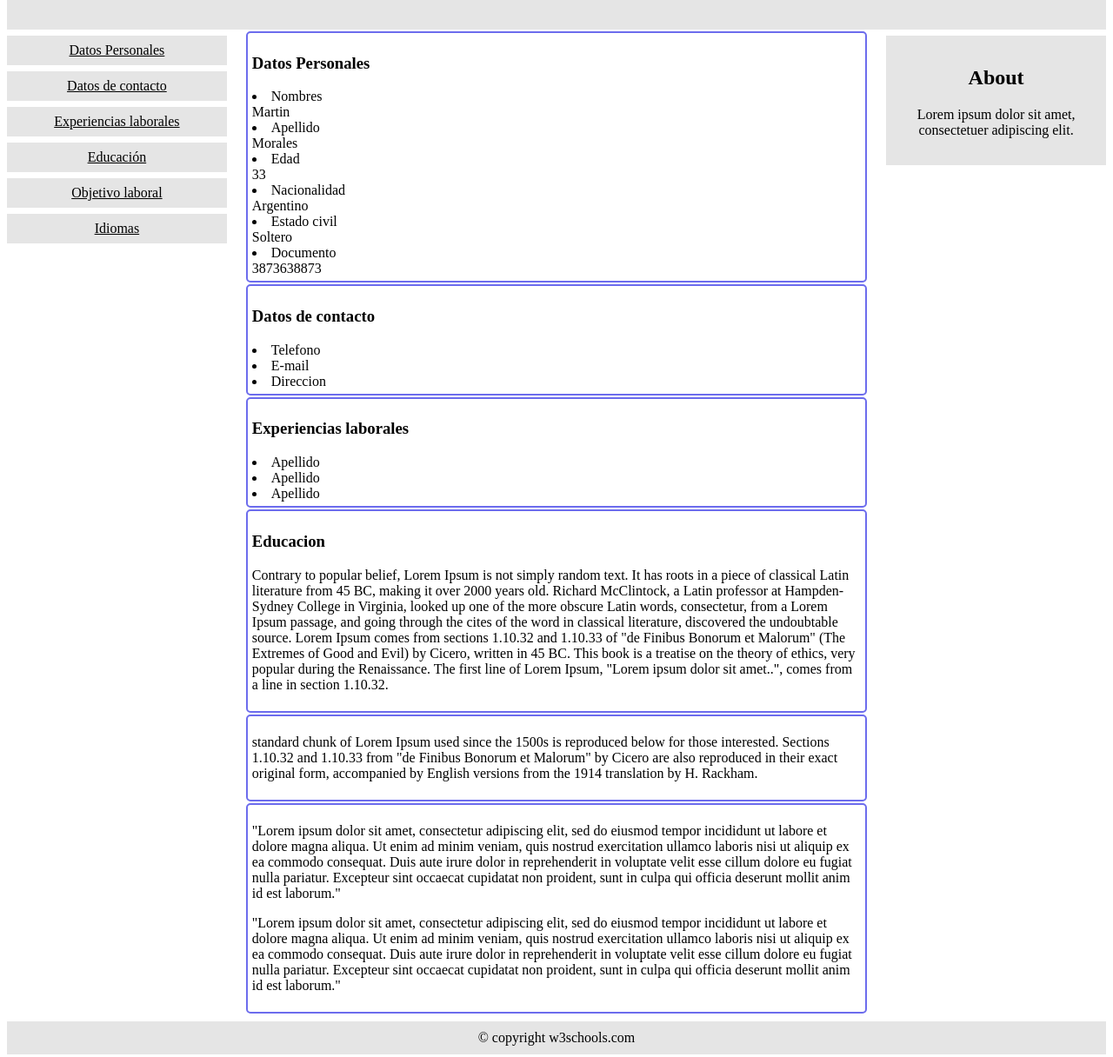
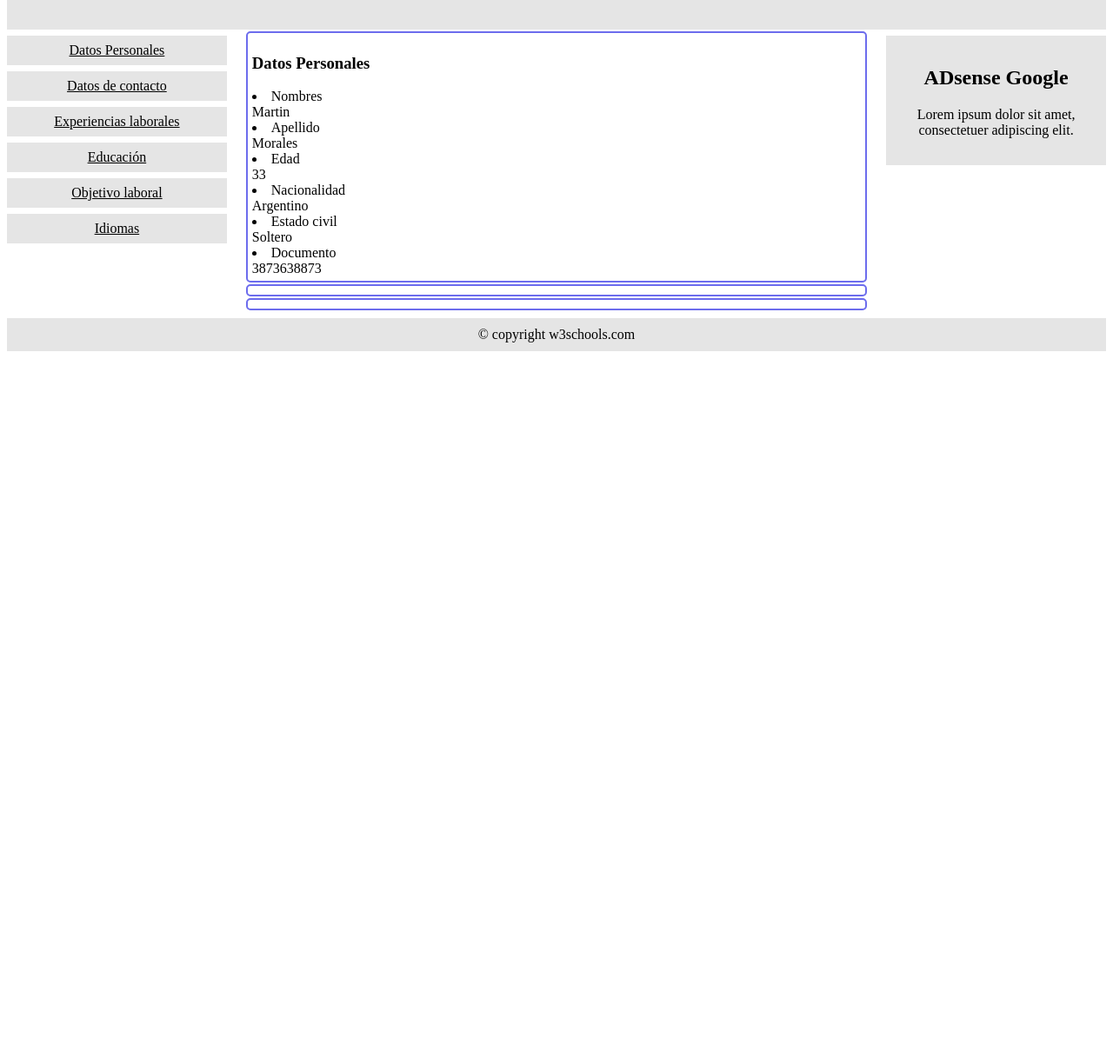
Before and after one commit to AldoMMorales/MiCurriculumVitae, a plain HTML site: page micv.html in a window 1280 px wide. Shown: the part 84-1300 px from the top of the page at 87% size. After the commit the page ends 800 px from the top, so only its background shows below. Drawn offline with Linux system fonts and the light colour scheme.

Commit message:
definiendo script

```diff
--- a/micv.html
+++ b/micv.html
@@ -5,11 +5,17 @@
     <meta http-equiv="X-UA-Compatible" content="IE=edge">
     <meta name="viewport" content="width=device-width, initial-scale=1.0">
     <link rel="stylesheet" href="styles.css">
+    <script type="text/javascript" src="script.js"></script>
     <link rel="icon" type="image/x-icon" href="C:\Users\User\Pictures\favicon.ico">
+
     <title>Mi Curriculum Vitae</title>
 
 </head>
-<body>
+
+
+
+
+<body onload="init()">
     <div id="main-wrapper">
 
         <!-- Título de la página -->
@@ -20,20 +26,21 @@
             <!-- Menu clickleable lado izquierdo -->
 <div style="overflow:auto">
   <div class="menu">
-    <a href="#datos-personales">Datos Personales</a>
-    <a href="#datos-contacto">Datos de contacto</a>
-    <a href="#experiencias-laborales">Experiencias laborales</a>
-    <a href="#">Educación</a>
-      <a href="#">Objetivo laboral</a>
-      <a href="#">Idiomas</a>
+    <a href="#" onclick="cambio('datos_personales')">Datos Personales</a>
+    <a href="#" onclick="cambio('datos_contacto')">Datos de contacto</a>
+    <a href="#" onclick="cambio('experiencias_laborales')">Experiencias laborales</a>
+    <a href="#" onclick="cambio('educacion')">Educación</a>
+      <a href="#" onclick="cambio('objetivo_laboral')">Objetivo laboral</a>
+      <a href="#" onclick="cambio('idiomas')">Idiomas</a>
   </div>
 
             <!-- Menu principal centro -->
-  <div class="main">
+  <div class="contents">
 
 
       <!-- Caja o division de datos personales -->
-      <div class="card" id="datos-personales">
+      <div class="card">
+        <section id="datos_personales">
     <h3>Datos Personales</h3>
 
         <li>Nombres</li>
@@ -48,78 +55,34 @@
           <span>Soltero</span>
         <li>Documento</li>
           <span>3873638873</span>
-
+        </section>
   </div>
 
       <!-- Caja o division de datos de contacto-->
-      <div class="card" id="datos-contacto">
+      <div class="card">
+        <section id="datos_contacto">
           <h3>Datos de contacto</h3>
 
           <li>Telefono</li>
           <li>E-mail</li>
           <li>Direccion</li>
+          </section>
 
       </div>
 
 
       <!-- Caja o division de experiencias laborales-->
-      <div class="card" id="experiencias-laborales">
+      <div class="card">
+        <section id="experiencias_laborales">
           <h3>Experiencias laborales</h3>
       <li>Apellido</li>
           <li>Apellido</li>
           <li>Apellido</li>
+        </section>
 
     </div>
 
-    <!--Caja o division de Educacion-->
-    <div class="card" id="educacion">
-      <h3>Educacion</h3>
-      <p>Contrary to popular belief, Lorem Ipsum is not simply random text.
-        It has roots in a piece of classical Latin literature from 45 BC,
-        making it over 2000 years old. Richard McClintock, a Latin professor at Hampden-Sydney College in Virginia,
-        looked up one of the more obscure Latin words, consectetur, from a Lorem Ipsum passage, and going through the cites of the word in classical literature,
-        discovered the undoubtable source. Lorem Ipsum comes from sections 1.10.32 and 1.10.33 of "de Finibus Bonorum et Malorum" (The Extremes of Good and Evil) by Cicero,
-        written in 45 BC. This book is a treatise on the theory of ethics, very popular during the Renaissance. The first line of Lorem Ipsum, "Lorem ipsum dolor sit amet..",
-        comes from a line in section 1.10.32.
 
-
-
-      </p>
-    </div>
-
-    <!--Caja o division de Objetivo Laboral-->
-    <div class="card" id="objetivo_laboral">
-
-      <p> standard chunk of Lorem Ipsum used since the 1500s is
-      reproduced below for those interested. Sections 1.10.32 and 1.10.33 from "de Finibus Bonorum et Malorum"
-      by Cicero are also
-      reproduced in their exact original form,
-      accompanied by English versions from the 1914 translation by H. Rackham.
-      </p>
-
-
-
-    </div>
-
-    <!--Caja o division de Idiomas-->
-    <div class="card" id="idiomas">
-      <section>
-        <p>"Lorem ipsum dolor sit amet, consectetur adipiscing elit, sed do eiusmod tempor incididunt ut labore et dolore magna aliqua.
-          Ut enim ad minim veniam, quis nostrud exercitation ullamco laboris nisi ut aliquip ex ea commodo consequat.
-          Duis aute irure dolor in reprehenderit in voluptate velit esse cillum dolore eu fugiat nulla pariatur.
-          Excepteur sint occaecat cupidatat non proident, sunt in culpa qui officia deserunt mollit anim id est laborum."
-
-
-        </p>
-      </section>
-      <section>
-        <p>"Lorem ipsum dolor sit amet, consectetur adipiscing elit, sed do eiusmod tempor incididunt ut labore et dolore magna aliqua.
-          Ut enim ad minim veniam, quis nostrud exercitation ullamco laboris nisi ut aliquip ex ea commodo consequat.
-          Duis aute irure dolor in reprehenderit in voluptate velit esse cillum dolore eu fugiat nulla pariatur.
-          Excepteur sint occaecat cupidatat non proident, sunt in culpa qui officia deserunt mollit anim id est laborum."
-            </p>
-            </section>
-            </div>
 
 
 
@@ -134,7 +97,7 @@
 
             <!-- Lado izquierdo para publicidad -->
   <div class="right">
-    <h2>About</h2>
+    <h2>ADsense Google</h2>
     <p>Lorem ipsum dolor sit amet, consectetuer adipiscing elit.</p>
   </div>
 </div>
@@ -145,6 +108,6 @@
 
 <div style="background-color:#e5e5e5;text-align:center;padding:10px;margin-top:7px;">© copyright w3schools.com</div>
 
- <script type="text/javascript" href="script.js"></script>
+
 </body>
 </html>
--- a/script.js
+++ b/script.js
@@ -2,11 +2,11 @@
 
 
 function init () {
-    var grafica = document.getElementById("sec_grafica");
-    grafica.style.display = "none";
+    var datos_contacto = document.getElementById("datos_contacto");
+    datos_contacto.style.display = "none";
 
-    var mapa = document.getElementById("sec_mapa");
-    mapa.style.display = "none";
+    var experiencias_laborales = document.getElementById("experiencias_laborales");
+    experiencias_laborales.style.display = "none";
 
     }
 
@@ -20,13 +20,13 @@ function cambio (ref) {
 
 
 function ocultar (){
-    var textos = document.getElementById("sec_textos");
-    textos.style.display = "none";
+    var datos_personales = document.getElementById("datos_personales");
+    datos_personales.style.display = "none";
 
-    var grafica = document.getElementById("sec_grafica");
-    grafica.style.display = "none";
+    var datos_contacto = document.getElementById("datos_contacto");
+    datos_contacto.style.display = "none";
 
-    var mapa = document.getElementById("sec_mapa");
-    mapa.style.display = "none";
+    var experiencias_laborales = document.getElementById("experiencias_laborales");
+    experiencias_laborales.style.display = "none";
 
 }
--- a/styles.css
+++ b/styles.css
@@ -31,7 +31,7 @@
   }
 
 
-  .main {
+  .contents {
     float: left;
     width: 60%;
     padding: 0 20px;
```
